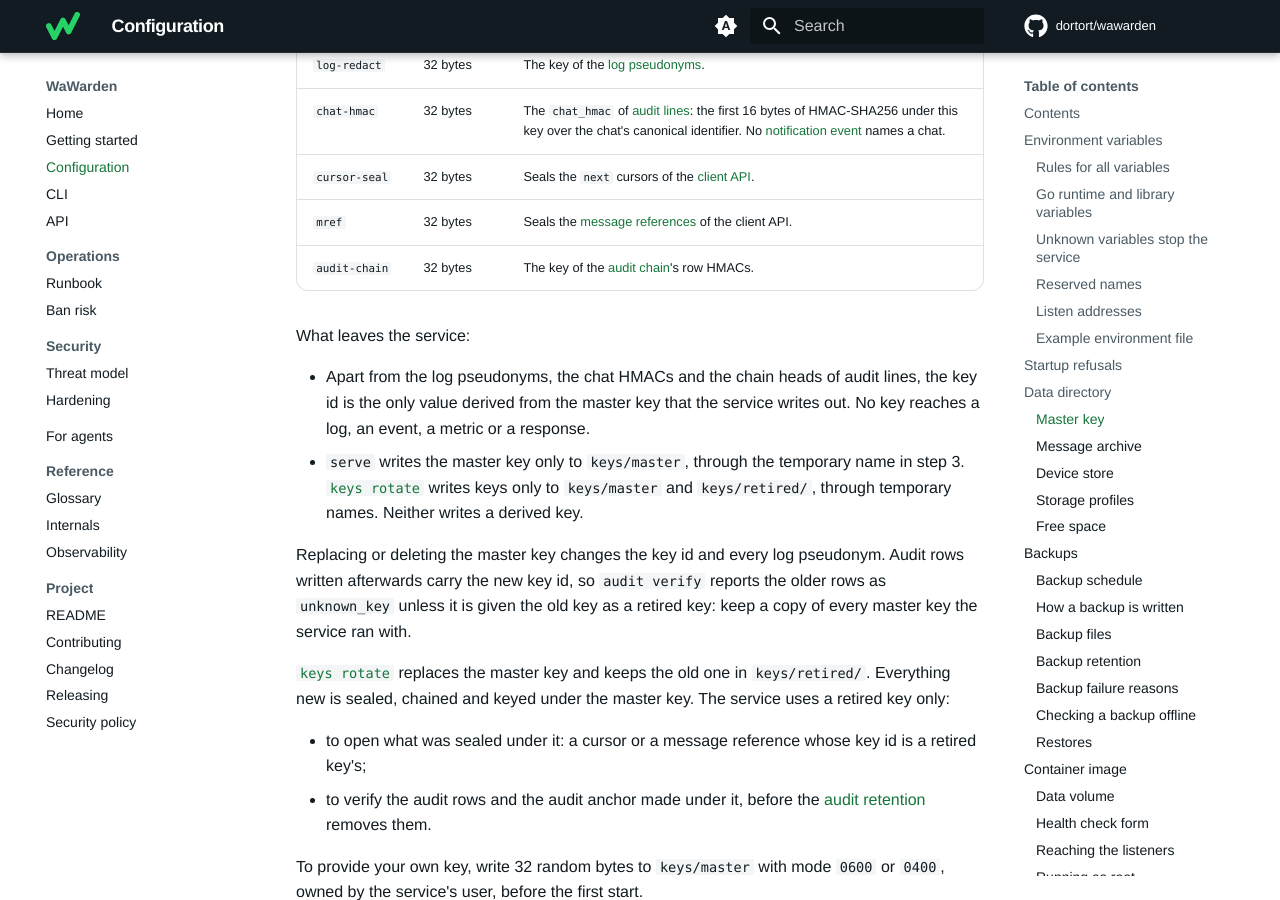
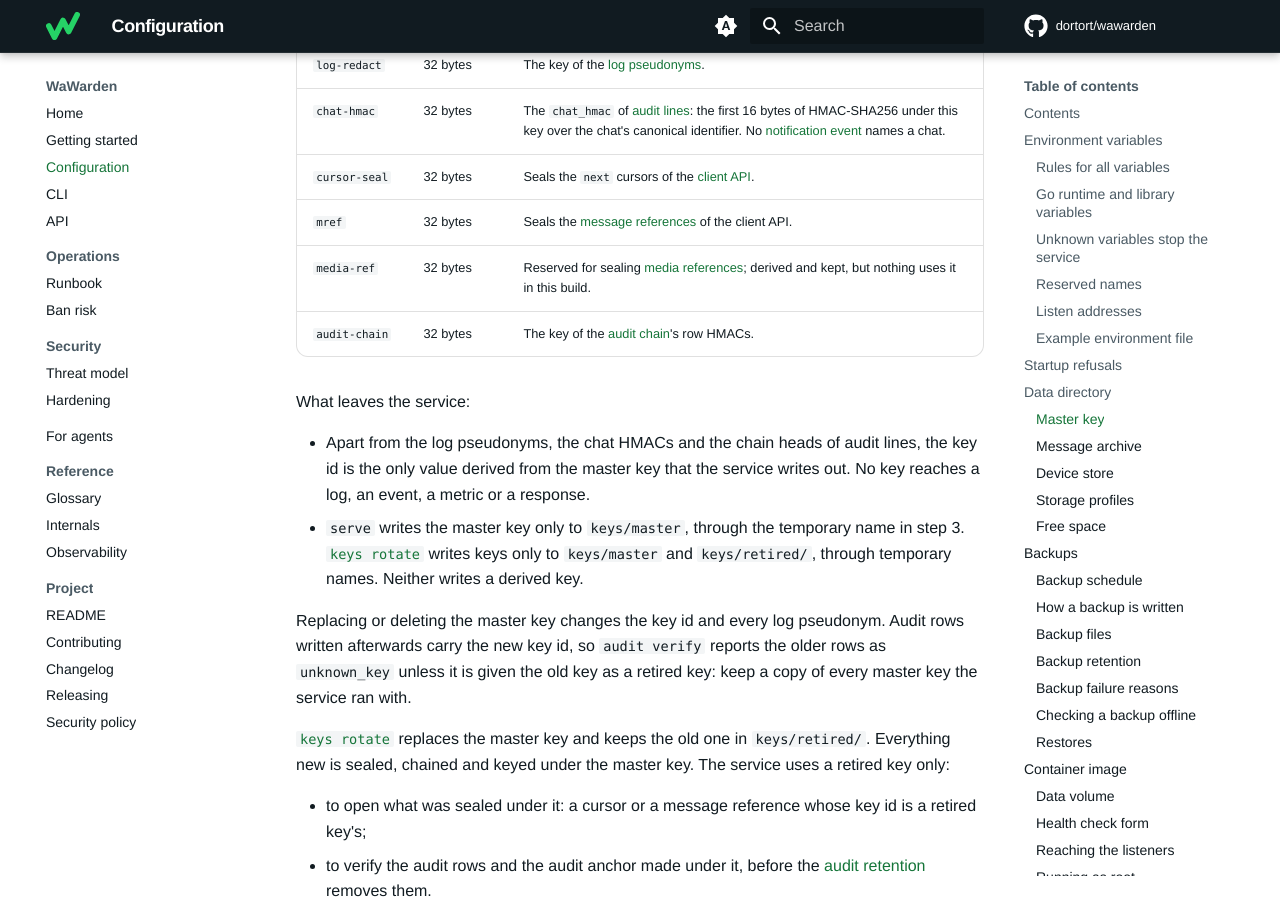
Before and after one commit to dortort/wawarden, an MkDocs documentation site: the page built from docs/configuration.md, in a window 1280 px wide and 900 px high, scrolled down 20311 px. Built offline with MkDocs 1.6.1 and Material for MkDocs 9.7.7, drawn with Linux system fonts in a browser that asks for light colours; comment, search, counter and statistics services are not loaded.

Commit message:
docs(configuration): list the media-ref purpose key
The master-key section says the service keeps every derived key; the
media-ref key is derived and kept from this build on, and nothing uses
it yet.

Co-Authored-By: Claude Opus 5.5 <noreply@anthropic.com>
Co-Authored-By: Claude Fable 5.1 <noreply@anthropic.com>

```diff
--- a/docs/configuration.md
+++ b/docs/configuration.md
@@ -413,6 +413,7 @@ only the derived keys, of the master key and of each retired key:
 | `chat-hmac` | 32 bytes | The `chat_hmac` of [audit lines](observability.md#audit-chain): the first 16 bytes of HMAC-SHA256 under this key over the chat's canonical identifier. No [notification event](observability.md#notifications) names a chat. |
 | `cursor-seal` | 32 bytes | Seals the `next` cursors of the [client API](api.md#cursors-and-message-references). |
 | `mref` | 32 bytes | Seals the [message references](api.md#cursors-and-message-references) of the client API. |
+| `media-ref` | 32 bytes | Reserved for sealing [media references](internals.md#media-reference); derived and kept, but nothing uses it in this build. |
 | `audit-chain` | 32 bytes | The key of the [audit chain](observability.md#audit-chain)'s row HMACs. |
 
 What leaves the service:
```
